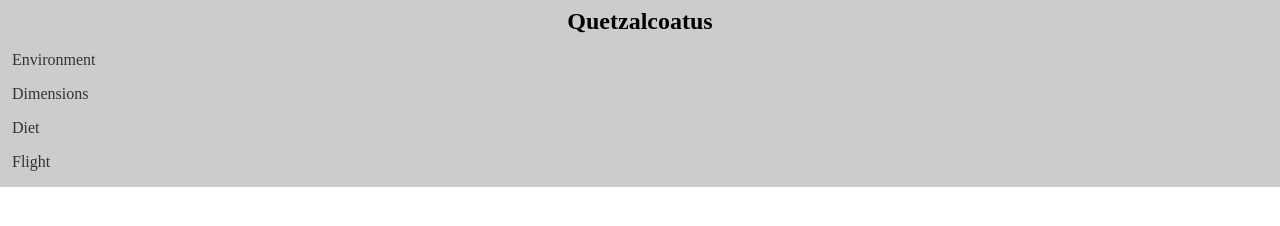
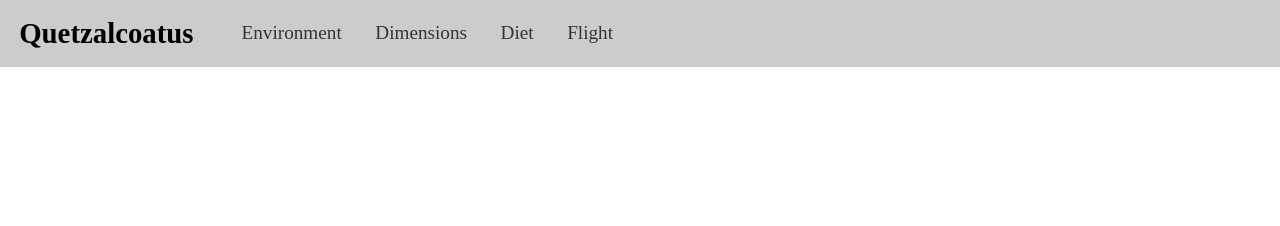
Before and after one commit to zannallan/responsive-navigation, a plain HTML site: page index.html in a window 1280 px wide. Drawn offline with Linux system fonts and the light colour scheme.

Commit message:
Add media query sizes

```diff
--- a/css/main.css
+++ b/css/main.css
@@ -52,3 +52,54 @@ nav a:hover {
   background-color: #333;
   color: #fff;
 }
+
+@media only screen and (min-width: 25rem) {
+
+  nav li {
+    display: inline-block;
+    text-align: center;
+  }
+
+}
+
+@media only screen and (min-width: 38rem) {
+
+  html {
+    font-size: 110%;
+    line-height: 1.4;
+  }
+
+}
+
+@media only screen and (min-width: 60rem) {
+
+  html {
+    font-size: 120%;
+    line-height: 1.5;
+  }
+
+  header {
+    padding-left: 1rem;
+    padding-right: 1rem;
+    text-align: left;
+  }
+
+  h1, nav {
+    display: inline-block;
+    vertical-align: middle;
+  }
+
+  h1 {
+    margin-bottom: 0;
+    margin-right: 1.5rem;
+  }
+
+}
+
+@media only screen and (min-width: 90rem) {
+
+  html {
+    font-size: 130%;
+  }
+
+}
```
